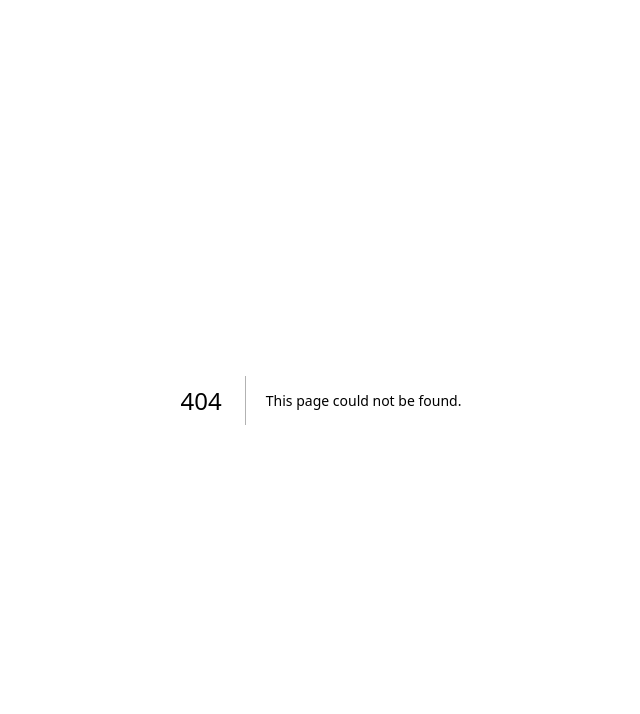
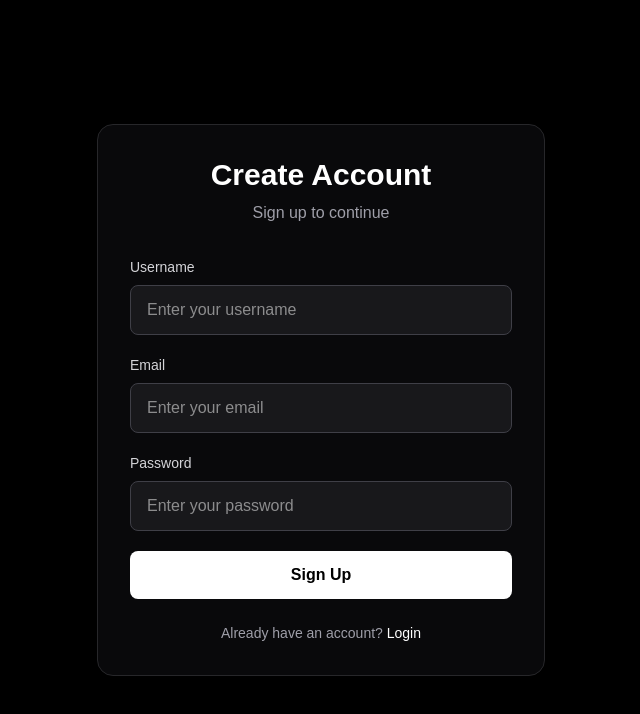
Before and after one commit to ShauravBhatt/AuthNext, a Next.js app: page /signup in a window 1280 px wide. Before the commit this address had no page. Shown: the top 714 px of the page, without its empty margins (319-959 px from the left). Built offline with nearby package versions, Linux system fonts and the light colour scheme.

Commit message:
feat: add frontend for login & signup

```diff
--- /dev/null
+++ b/src/app/login/page.tsx
@@ -0,0 +1,82 @@
+"use client";
+import Link from "next/link";
+import axios from "axios";
+import React, { useState } from "react";
+import { useRouter } from "next/navigation";
+
+export default function LoginPage() {
+  const [user, setUser] = useState({
+    email: "",
+    password: "",
+  });
+
+  const onLogin = () => {};
+
+  return (
+    <div className="min-h-screen bg-black flex items-center justify-center px-4">
+      <div className="w-full max-w-md rounded-2xl border border-zinc-800 bg-zinc-950 p-8 shadow-2xl">
+        <h1 className="text-3xl font-bold text-white text-center">
+          Login Account
+        </h1>
+
+        <p className="mt-2 text-center text-zinc-400">Login to continue</p>
+
+        <form className="mt-8 space-y-5">
+          <div>
+            <label
+              htmlFor="email"
+              className="mb-2 block text-sm font-medium text-zinc-300"
+            >
+              Email
+            </label>
+
+            <input
+              id="email"
+              type="email"
+              value={user.email}
+              onChange={(e) => setUser({ ...user, email: e.target.value })}
+              placeholder="Enter your email"
+              className="w-full rounded-lg border border-zinc-700 bg-zinc-900 px-4 py-3 text-white outline-none transition focus:border-white"
+            />
+          </div>
+
+          <div>
+            <label
+              htmlFor="password"
+              className="mb-2 block text-sm font-medium text-zinc-300"
+            >
+              Password
+            </label>
+
+            <input
+              id="password"
+              type="password"
+              value={user.password}
+              onChange={(e) => setUser({ ...user, password: e.target.value })}
+              placeholder="Enter your password"
+              className="w-full rounded-lg border border-zinc-700 bg-zinc-900 px-4 py-3 text-white outline-none transition focus:border-white"
+            />
+          </div>
+
+          <button
+            onClick={onLogin}
+            type="submit"
+            className="w-full rounded-lg bg-white py-3 font-semibold text-black transition hover:bg-zinc-200 cursor-pointer"
+          >
+            Login
+          </button>
+        </form>
+
+        <p className="mt-6 text-center text-sm text-zinc-400">
+          Don't have an account?{" "}
+          <Link
+            href="/signup"
+            className="cursor-pointer text-white hover:underline"
+          >
+            Signup
+          </Link>
+        </p>
+      </div>
+    </div>
+  );
+}
--- /dev/null
+++ b/src/app/signup/page.tsx
@@ -0,0 +1,101 @@
+"use client";
+import Link from "next/link";
+import axios from "axios";
+import React, { useState } from "react";
+import { useRouter } from "next/navigation";
+
+export default function SignupPage() {
+  const [user, setUser] = useState({
+    email: "",
+    password: "",
+    username: "",
+  });
+
+  const onSignUp = () => {};
+
+  return (
+    <div className="min-h-screen bg-black flex items-center justify-center px-4">
+      <div className="w-full max-w-md rounded-2xl border border-zinc-800 bg-zinc-950 p-8 shadow-2xl">
+        <h1 className="text-3xl font-bold text-white text-center">
+          Create Account
+        </h1>
+
+        <p className="mt-2 text-center text-zinc-400">Sign up to continue</p>
+
+        <form className="mt-8 space-y-5">
+          <div>
+            <label
+              htmlFor="username"
+              className="mb-2 block text-sm font-medium text-zinc-300"
+            >
+              Username
+            </label>
+
+            <input
+              id="username"
+              type="text"
+              value={user.username}
+              onChange={(e) => setUser({ ...user, username: e.target.value })}
+              placeholder="Enter your username"
+              className="w-full rounded-lg border border-zinc-700 bg-zinc-900 px-4 py-3 text-white outline-none transition focus:border-white"
+            />
+          </div>
+
+          <div>
+            <label
+              htmlFor="email"
+              className="mb-2 block text-sm font-medium text-zinc-300"
+            >
+              Email
+            </label>
+
+            <input
+              id="email"
+              type="email"
+              value={user.email}
+              onChange={(e) => setUser({ ...user, email: e.target.value })}
+              placeholder="Enter your email"
+              className="w-full rounded-lg border border-zinc-700 bg-zinc-900 px-4 py-3 text-white outline-none transition focus:border-white"
+            />
+          </div>
+
+          <div>
+            <label
+              htmlFor="password"
+              className="mb-2 block text-sm font-medium text-zinc-300"
+            >
+              Password
+            </label>
+
+            <input
+              id="password"
+              type="password"
+              value={user.password}
+              onChange={(e) => setUser({ ...user, password: e.target.value })}
+              placeholder="Enter your password"
+              className="w-full rounded-lg border border-zinc-700 bg-zinc-900 px-4 py-3 text-white outline-none transition focus:border-white"
+            />
+          </div>
+
+          <button
+            onClick={onSignUp}
+            type="submit"
+            className="w-full rounded-lg bg-white py-3 font-semibold text-black transition hover:bg-zinc-200 cursor-pointer"
+          >
+            Sign Up
+          </button>
+        </form>
+
+        <p className="mt-6 text-center text-sm text-zinc-400">
+          Already have an account?{" "}
+          <Link
+            href="/login"
+            className="cursor-pointer text-white hover:underline"
+          >
+            Login
+          </Link>
+        </p>
+      </div>
+    </div>
+  );
+}
```
Also changed, not shown: 1 other file (tests, documents, lock files or other folders).
